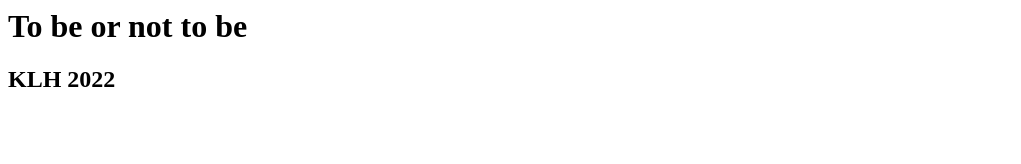
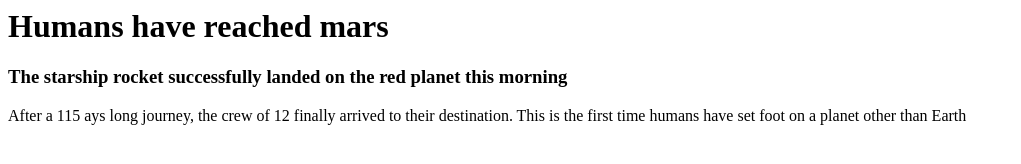
Before and after one commit to kelivreno/responsive-web, a plain HTML site: page responsive.html in a window 1280 px wide. Shown: the whole page, without its empty margins (0-1021 px from the left). Drawn offline with Linux system fonts and the light colour scheme.

Commit message:
h1, h3, p

```diff
--- a/responsive.html
+++ b/responsive.html
@@ -1,2 +1,5 @@
-<h1>To be or not to be </h1>
-<h2>KLH 2022</h2>
+<h1>Humans have reached mars</h1>
+<body>
+    <h3>The starship rocket successfully landed on the red planet this morning</h3>
+    <p>After a 115 ays long journey, the crew of 12 finally arrived to their destination. This is the first time humans have set foot on a planet other than Earth</p>
+</body>
```
